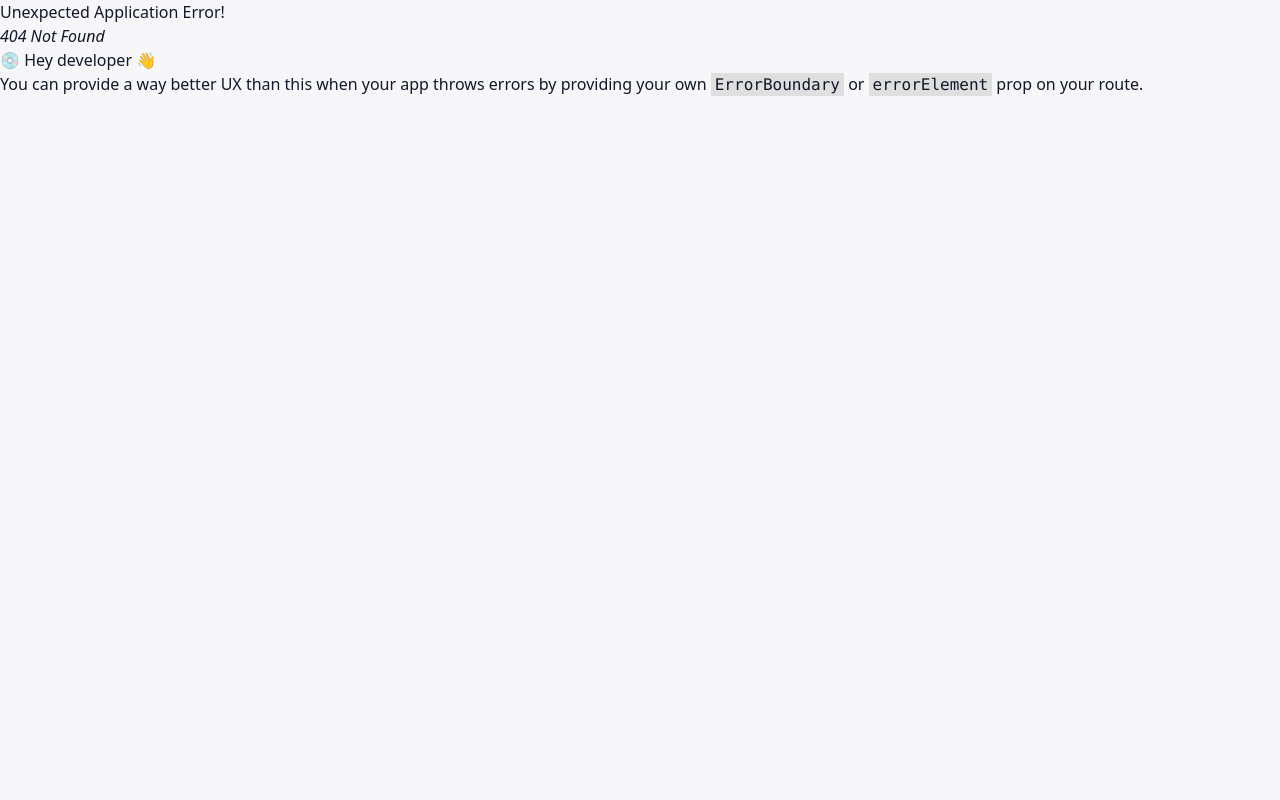
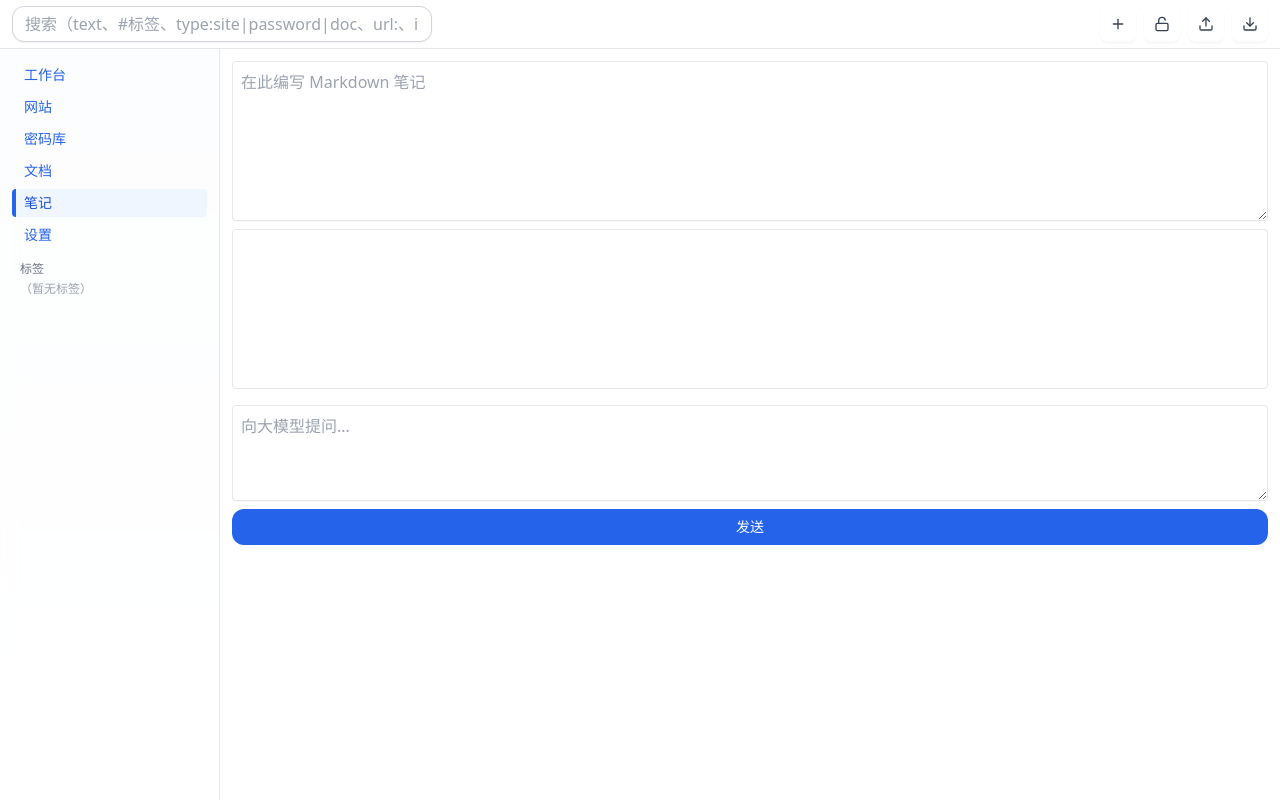
Before and after one commit to 77Ezra1/personal-ezra, a React (Vite) app: page /notes in a window 1280 px wide. Before the commit this address had no page. Built offline with nearby package versions, Linux system fonts and the light colour scheme.

Commit message:
feat: add markdown notes with LLM support

```diff
--- a/src/components/Sidebar.tsx
+++ b/src/components/Sidebar.tsx
@@ -16,6 +16,7 @@ export default function Sidebar() {
         <NavLink to="/sites" className={linkClass}>网站</NavLink>
         <NavLink to="/vault" className={linkClass}>密码库</NavLink>
         <NavLink to="/docs" className={linkClass}>文档</NavLink>
+        <NavLink to="/notes" className={linkClass}>笔记</NavLink>
         <NavLink to="/settings" className={linkClass}>设置</NavLink>
       </nav>
 
--- /dev/null
+++ b/src/lib/llm.ts
@@ -0,0 +1,20 @@
+export async function chatWithLLM(prompt: string): Promise<string> {
+  const url = import.meta.env.VITE_LLM_API_URL
+  const key = import.meta.env.VITE_LLM_API_KEY
+
+  if (!url) throw new Error('VITE_LLM_API_URL is not set')
+
+  const res = await fetch(url, {
+    method: 'POST',
+    headers: {
+      'Content-Type': 'application/json',
+      ...(key ? { Authorization: `Bearer ${key}` } : {})
+    },
+    body: JSON.stringify({ prompt })
+  })
+
+  if (!res.ok) throw new Error(`LLM request failed with status ${res.status}`)
+
+  const data = await res.json().catch(() => ({}))
+  return data.reply ?? data.message ?? ''
+}
--- /dev/null
+++ b/src/pages/Notes.tsx
@@ -0,0 +1,55 @@
+import { useState } from 'react'
+import ReactMarkdown from 'react-markdown'
+import { chatWithLLM } from '../lib/llm'
+
+export default function Notes() {
+  const [content, setContent] = useState('')
+  const [prompt, setPrompt] = useState('')
+  const [reply, setReply] = useState('')
+  const [loading, setLoading] = useState(false)
+
+  const send = async () => {
+    if (!prompt.trim()) return
+    setLoading(true)
+    try {
+      const res = await chatWithLLM(prompt)
+      setReply(res)
+    } catch (e: any) {
+      setReply(e.message)
+    } finally {
+      setLoading(false)
+    }
+  }
+
+  return (
+    <div className="max-w-7xl mx-auto p-3 space-y-4">
+      <div className="grid gap-2">
+        <textarea
+          value={content}
+          onChange={e => setContent(e.target.value)}
+          className="w-full h-40 p-2 border rounded"
+          placeholder="在此编写 Markdown 笔记"
+        />
+        <div className="border rounded p-2 min-h-[160px] bg-white">
+          <ReactMarkdown>{content}</ReactMarkdown>
+        </div>
+      </div>
+      <div className="grid gap-2">
+        <textarea
+          value={prompt}
+          onChange={e => setPrompt(e.target.value)}
+          className="w-full h-24 p-2 border rounded"
+          placeholder="向大模型提问..."
+        />
+        <button
+          className="h-9 px-4 rounded-xl bg-blue-600 text-white text-sm hover:bg-blue-700 active:scale-[0.98] disabled:opacity-50"
+          onClick={send}
+          disabled={loading}
+        >
+          {loading ? '等待中...' : '发送'}
+        </button>
+        {reply && <div className="border rounded p-2 whitespace-pre-wrap bg-gray-50">{reply}</div>}
+      </div>
+    </div>
+  )
+}
--- a/src/routes.tsx
+++ b/src/routes.tsx
@@ -4,6 +4,7 @@ import Sites from './pages/Sites'
 import Vault from './pages/Vault'
 import Docs from './pages/Docs'
 import Settings from './pages/Settings'
+import Notes from './pages/Notes'
 import App from './App'
 
 export const router = createBrowserRouter([
@@ -15,6 +16,7 @@ export const router = createBrowserRouter([
       { path: 'sites', element: <Sites /> },
       { path: 'vault', element: <Vault /> },
       { path: 'docs', element: <Docs /> },
+      { path: 'notes', element: <Notes /> },
       { path: 'settings', element: <Settings /> }
     ]
   }
```
Also changed, not shown: package.json (+6 -4 lines), 2 other files (tests, documents, lock files or other folders).
